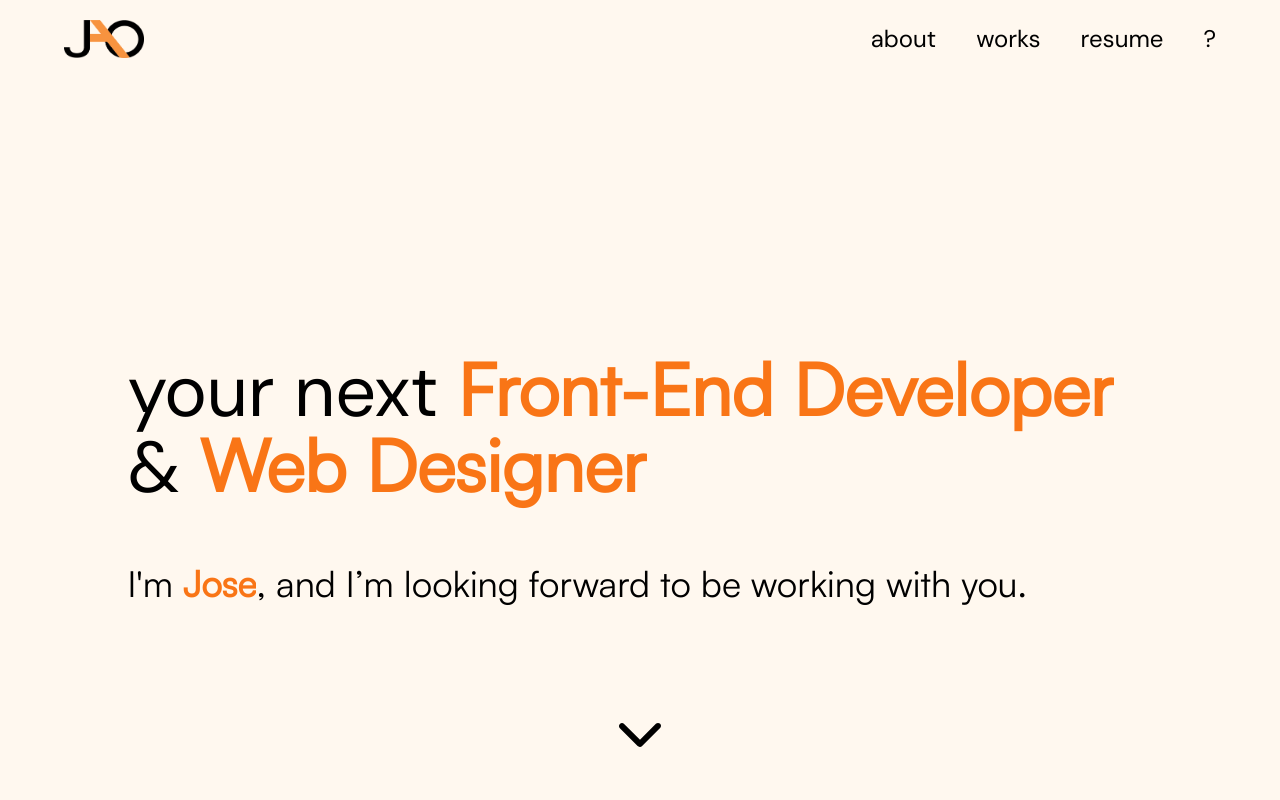
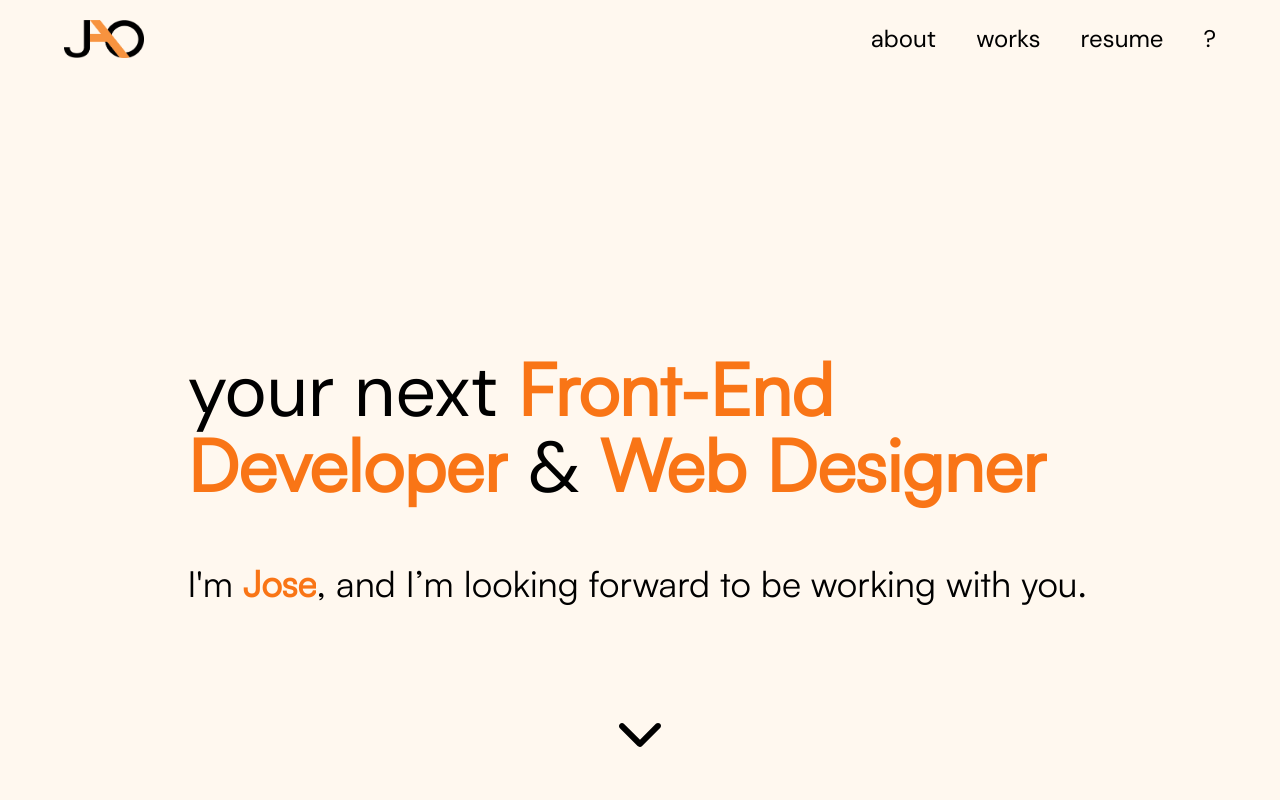
Before and after one commit to jorola0411/PortfolioWebsite, a React (Vite) app in the folder portfolio-website/: page / in a window 1280 px wide. Shown: the top 800 px of the page. Built offline with nearby package versions, Linux system fonts and the light colour scheme.

Commit message:
homescreen padding

```diff
--- a/portfolio-website/src/components/Home.jsx
+++ b/portfolio-website/src/components/Home.jsx
@@ -65,9 +65,9 @@ function Home() {
 
 
 
-      <div className=" grid grid-cols-1 sm:grid-cols-4 md:grid-cols-4 lg:grid-cols-4 xl:grid-cols-4 ">
+      <div className=" grid grid-cols-1 sm:grid-cols-4 md:grid-cols-4 lg:grid-cols-4 xl:grid-cols-4">
 
-        <div className="md:h-screen lg:h-screen container mx-auto sm:col-span-4 md:col-span-4 lg:col-span-4 xl:col-span-4  flex  flex-col justify-center ">
+        <div className="px-15 md:h-screen lg:h-screen container mx-auto sm:col-span-4 md:col-span-4 lg:col-span-4 xl:col-span-4  flex  flex-col justify-center ">
           <h1 className="sm:text-2xl md:text-7xl lg:text-7xl xl:text-9xl mb-10" data-aos="fade-left">
             your next <span className="bg-beige-500 bg-clip-text text-transparent font-bold "> Front-End Developer</span> & <span className="bg-beige-500 bg-clip-text text-transparent font-bold"> Web Designer</span> {/*text-transparent is needed for the gradient to show up*/}
           </h1>
```
